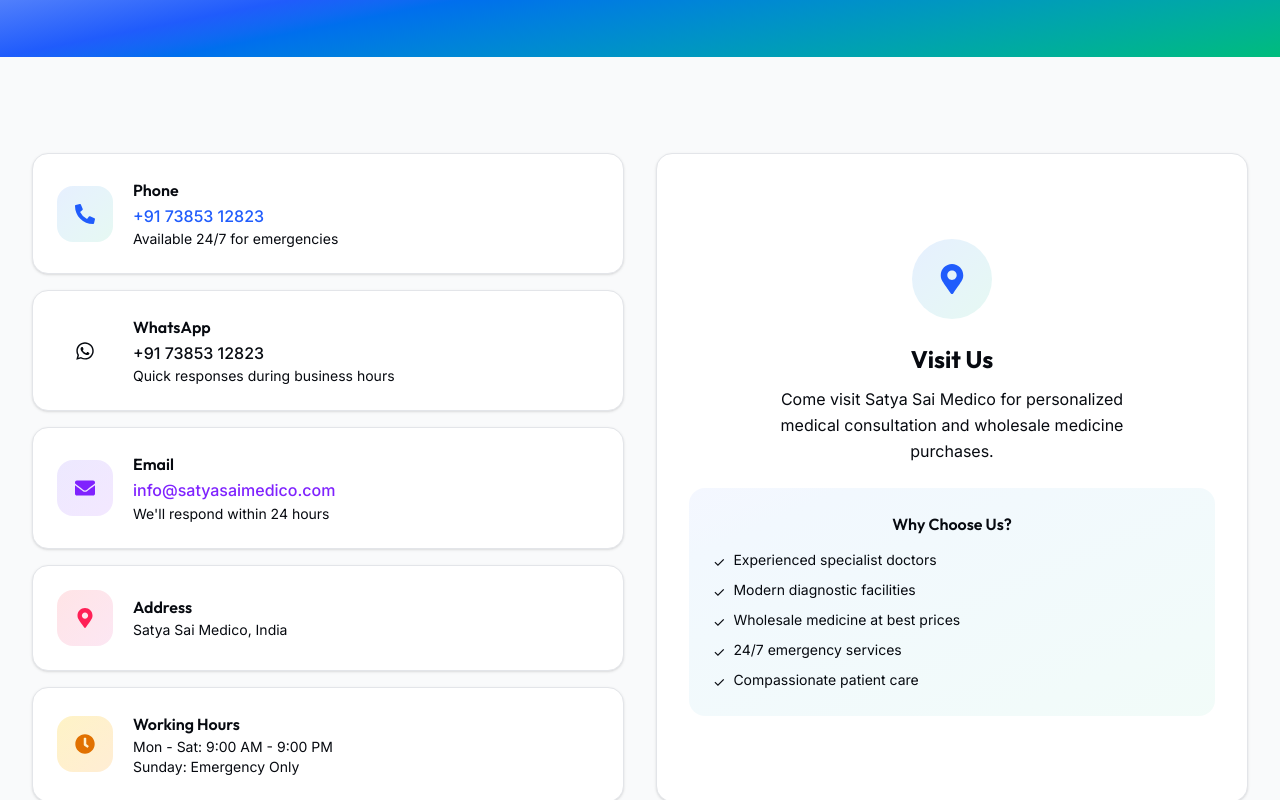
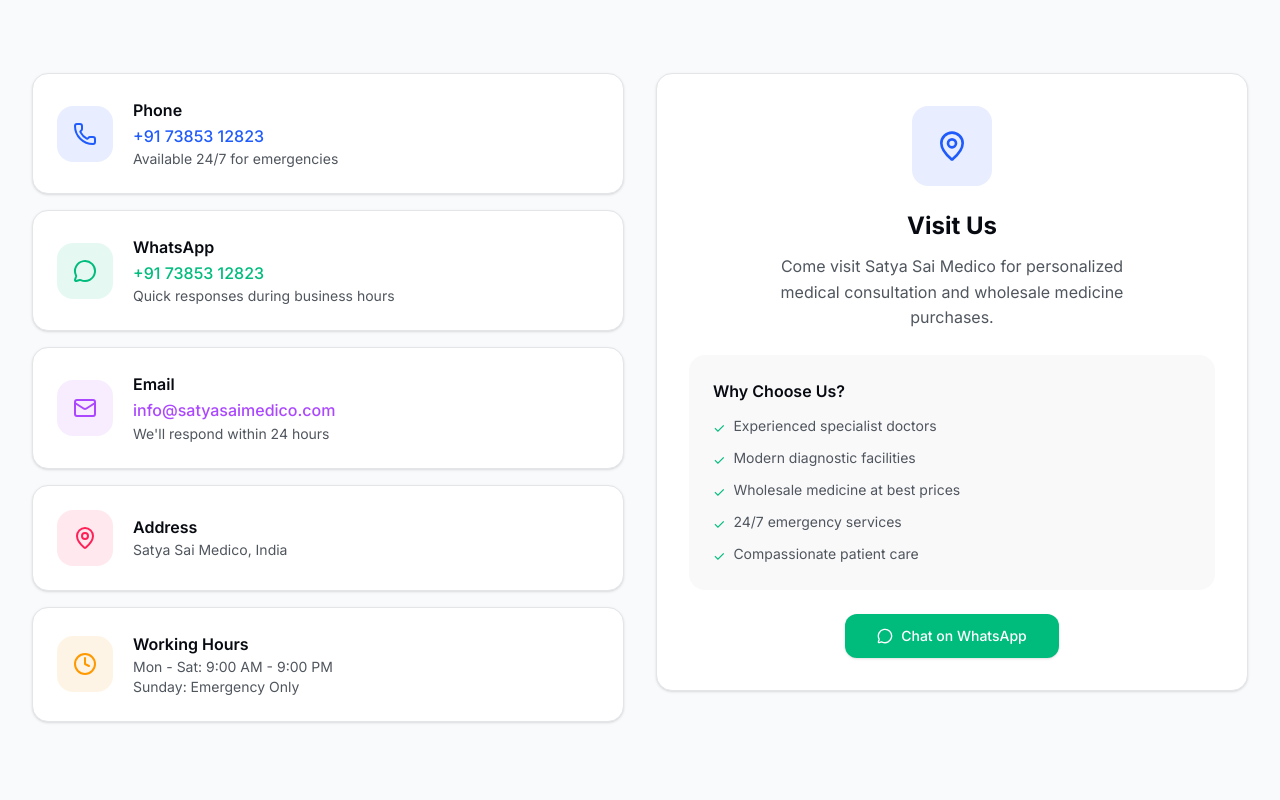
Before and after one commit to amit5216/satya-sai-medico, a React (Vite) app in the folder frontend/: page /contact in a window 1280 px wide. Shown: the part 340-1140 px from the top of the page. Built offline with nearby package versions, Linux system fonts and the light colour scheme.

Commit message:
upadted Contact.jsx

```diff
--- a/frontend/src/pages/Contact.jsx
+++ b/frontend/src/pages/Contact.jsx
@@ -1,131 +1,156 @@
-import { FaPhoneAlt, FaEnvelope, FaMapMarkerAlt, FaWhatsapp, FaClock } from 'react-icons/fa';
+import { Phone, Mail, MapPin, MessageCircle, Clock } from 'lucide-react';
+import { Card, CardContent } from '../components/ui/card';
+import { Button } from '../components/ui/button';
+
+/**
+ * ============================================================
+ * CONTACT PAGE — Public-facing contact info
+ * ============================================================
+ */
+const WHATSAPP_NUMBER = '917385312823';
 
 const Contact = () => {
+  const contactCards = [
+    {
+      icon: Phone,
+      title: 'Phone',
+      value: '+91 73853 12823',
+      subtitle: 'Available 24/7 for emergencies',
+      href: 'tel:+917385312823',
+      color: 'text-primary',
+      bg: 'bg-primary/10'
+    },
+    {
+      icon: MessageCircle,
+      title: 'WhatsApp',
+      value: '+91 73853 12823',
+      subtitle: 'Quick responses during business hours',
+      href: `https://wa.me/${WHATSAPP_NUMBER}?text=${encodeURIComponent('Hello, I need help with a medical query')}`,
+      color: 'text-secondary',
+      bg: 'bg-secondary/10',
+      external: true
+    },
+    {
+      icon: Mail,
+      title: 'Email',
+      value: 'info@satyasaimedico.com',
+      subtitle: "We'll respond within 24 hours",
+      href: 'mailto:info@satyasaimedico.com',
+      color: 'text-chart-4',
+      bg: 'bg-chart-4/10'
+    },
+  ];
+
   return (
-    <div className="pt-20">
+    <div className="min-h-screen bg-background">
       {/* Header */}
-      <section className="bg-gradient-to-br from-primary-dark via-primary to-secondary py-16 md:py-20">
-        <div className="max-w-7xl mx-auto px-4 sm:px-6 lg:px-8 text-center">
-          <h1 className="font-heading text-3xl md:text-5xl font-bold text-white">Contact Us</h1>
-          <p className="text-white/70 mt-4 max-w-2xl mx-auto text-lg">
+      <section className="bg-primary text-primary-foreground py-16 md:py-20 relative overflow-hidden">
+        <div className="absolute inset-0 bg-[radial-gradient(circle_at_30%_50%,rgba(255,255,255,0.08),transparent_50%)]" />
+        <div className="max-w-7xl mx-auto px-4 sm:px-6 lg:px-8 text-center relative">
+          <h1 className="text-3xl md:text-5xl font-bold">Contact Us</h1>
+          <p className="text-primary-foreground/80 mt-4 max-w-2xl mx-auto text-lg">
             We're here to help. Reach out to us through any of the channels below.
           </p>
         </div>
       </section>
 
-      <section className="py-16 md:py-24 bg-light">
+      <section className="py-16 md:py-24">
         <div className="max-w-7xl mx-auto px-4 sm:px-6 lg:px-8">
           <div className="grid md:grid-cols-2 gap-8">
             {/* Contact Cards */}
             <div className="space-y-4">
-              {/* Phone */}
-              <a
-                href="tel:+917385312823"
-                className="flex items-center gap-5 bg-white rounded-2xl p-6 shadow-sm hover:shadow-xl transition-all duration-300 border border-gray-light/50 hover:border-primary/20 group"
-              >
-                <div className="w-14 h-14 rounded-2xl bg-gradient-to-br from-primary/10 to-secondary/10 flex items-center justify-center text-primary text-xl shrink-0 group-hover:scale-110 transition-transform">
-                  <FaPhoneAlt />
-                </div>
-                <div>
-                  <h3 className="font-heading font-semibold text-dark">Phone</h3>
-                  <p className="text-primary font-medium">+91 73853 12823</p>
-                  <p className="text-gray text-sm">Available 24/7 for emergencies</p>
-                </div>
-              </a>
-
-              {/* WhatsApp */}
-              <a
-                href="https://wa.me/917385312823?text=Hello%2C%20I%20need%20help%20with%20a%20medical%20query"
-                target="_blank"
-                rel="noopener noreferrer"
-                className="flex items-center gap-5 bg-white rounded-2xl p-6 shadow-sm hover:shadow-xl transition-all duration-300 border border-gray-light/50 hover:border-whatsapp/20 group"
-              >
-                <div className="w-14 h-14 rounded-2xl bg-whatsapp/10 flex items-center justify-center text-whatsapp text-xl shrink-0 group-hover:scale-110 transition-transform">
-                  <FaWhatsapp />
-                </div>
-                <div>
-                  <h3 className="font-heading font-semibold text-dark">WhatsApp</h3>
-                  <p className="text-whatsapp font-medium">+91 73853 12823</p>
-                  <p className="text-gray text-sm">Quick responses during business hours</p>
-                </div>
-              </a>
-
-              {/* Email */}
-              <a
-                href="mailto:info@satyasaimedico.com"
-                className="flex items-center gap-5 bg-white rounded-2xl p-6 shadow-sm hover:shadow-xl transition-all duration-300 border border-gray-light/50 hover:border-primary/20 group"
-              >
-                <div className="w-14 h-14 rounded-2xl bg-gradient-to-br from-violet-100 to-purple-100 flex items-center justify-center text-violet-600 text-xl shrink-0 group-hover:scale-110 transition-transform">
-                  <FaEnvelope />
-                </div>
-                <div>
-                  <h3 className="font-heading font-semibold text-dark">Email</h3>
-                  <p className="text-violet-600 font-medium">info@satyasaimedico.com</p>
-                  <p className="text-gray text-sm">We'll respond within 24 hours</p>
-                </div>
-              </a>
+              {contactCards.map((item) => (
+                <a
+                  key={item.title}
+                  href={item.href}
+                  target={item.external ? '_blank' : undefined}
+                  rel={item.external ? 'noopener noreferrer' : undefined}
+                  className="block"
+                >
+                  <Card className="hover:shadow-lg hover:border-primary/20 transition-all group">
+                    <CardContent className="p-6 flex items-center gap-5">
+                      <div className={`w-14 h-14 rounded-2xl ${item.bg} flex items-center justify-center shrink-0 group-hover:scale-110 transition-transform`}>
+                        <item.icon className={`h-6 w-6 ${item.color}`} />
+                      </div>
+                      <div>
+                        <h3 className="font-semibold text-foreground">{item.title}</h3>
+                        <p className={`${item.color} font-medium`}>{item.value}</p>
+                        <p className="text-muted-foreground text-sm">{item.subtitle}</p>
+                      </div>
+                    </CardContent>
+                  </Card>
+                </a>
+              ))}
 
               {/* Address */}
-              <div className="flex items-center gap-5 bg-white rounded-2xl p-6 shadow-sm border border-gray-light/50">
-                <div className="w-14 h-14 rounded-2xl bg-gradient-to-br from-rose-100 to-pink-100 flex items-center justify-center text-rose-500 text-xl shrink-0">
-                  <FaMapMarkerAlt />
-                </div>
-                <div>
-                  <h3 className="font-heading font-semibold text-dark">Address</h3>
-                  <p className="text-gray text-sm">Satya Sai Medico, India</p>
-                </div>
-              </div>
+              <Card>
+                <CardContent className="p-6 flex items-center gap-5">
+                  <div className="w-14 h-14 rounded-2xl bg-chart-5/10 flex items-center justify-center shrink-0">
+                    <MapPin className="h-6 w-6 text-chart-5" />
+                  </div>
+                  <div>
+                    <h3 className="font-semibold text-foreground">Address</h3>
+                    <p className="text-muted-foreground text-sm">Satya Sai Medico, India</p>
+                  </div>
+                </CardContent>
+              </Card>
 
               {/* Hours */}
-              <div className="flex items-center gap-5 bg-white rounded-2xl p-6 shadow-sm border border-gray-light/50">
-                <div className="w-14 h-14 rounded-2xl bg-gradient-to-br from-amber-100 to-orange-100 flex items-center justify-center text-amber-600 text-xl shrink-0">
-                  <FaClock />
-                </div>
-                <div>
-                  <h3 className="font-heading font-semibold text-dark">Working Hours</h3>
-                  <p className="text-gray text-sm">Mon - Sat: 9:00 AM - 9:00 PM</p>
-                  <p className="text-gray text-sm">Sunday: Emergency Only</p>
-                </div>
-              </div>
+              <Card>
+                <CardContent className="p-6 flex items-center gap-5">
+                  <div className="w-14 h-14 rounded-2xl bg-chart-3/10 flex items-center justify-center shrink-0">
+                    <Clock className="h-6 w-6 text-chart-3" />
+                  </div>
+                  <div>
+                    <h3 className="font-semibold text-foreground">Working Hours</h3>
+                    <p className="text-muted-foreground text-sm">Mon - Sat: 9:00 AM - 9:00 PM</p>
+                    <p className="text-muted-foreground text-sm">Sunday: Emergency Only</p>
+                  </div>
+                </CardContent>
+              </Card>
             </div>
 
-            {/* Map / Info Card */}
-            <div className="bg-white rounded-2xl p-8 shadow-sm border border-gray-light/50 flex flex-col justify-center">
-              <div className="text-center">
-                <div className="w-20 h-20 mx-auto rounded-full bg-gradient-to-br from-primary/10 to-secondary/10 flex items-center justify-center mb-6">
-                  <FaMapMarkerAlt className="text-primary text-3xl" />
+            {/* Visit Us Card */}
+            <Card className="h-fit">
+              <CardContent className="p-8 text-center">
+                <div className="w-20 h-20 mx-auto rounded-2xl bg-primary/10 flex items-center justify-center mb-6">
+                  <MapPin className="h-8 w-8 text-primary" />
                 </div>
-                <h2 className="font-heading text-2xl font-bold text-dark mb-3">Visit Us</h2>
-                <p className="text-gray max-w-sm mx-auto mb-6">
+                <h2 className="text-2xl font-bold text-foreground mb-3">Visit Us</h2>
+                <p className="text-muted-foreground max-w-sm mx-auto mb-6">
                   Come visit Satya Sai Medico for personalized medical consultation and wholesale medicine purchases.
                 </p>
-                <div className="bg-gradient-to-br from-primary/5 to-secondary/5 rounded-2xl p-6">
-                  <h3 className="font-heading font-semibold text-dark mb-3">Why Choose Us?</h3>
-                  <ul className="text-left text-sm text-gray space-y-2">
-                    <li className="flex items-start gap-2">
-                      <span className="text-success mt-0.5">✓</span>
-                      Experienced specialist doctors
-                    </li>
-                    <li className="flex items-start gap-2">
-                      <span className="text-success mt-0.5">✓</span>
-                      Modern diagnostic facilities
-                    </li>
-                    <li className="flex items-start gap-2">
-                      <span className="text-success mt-0.5">✓</span>
-                      Wholesale medicine at best prices
-                    </li>
-                    <li className="flex items-start gap-2">
-                      <span className="text-success mt-0.5">✓</span>
-                      24/7 emergency services
-                    </li>
-                    <li className="flex items-start gap-2">
-                      <span className="text-success mt-0.5">✓</span>
-                      Compassionate patient care
-                    </li>
+                <div className="bg-muted/50 rounded-2xl p-6 text-left">
+                  <h3 className="font-semibold text-foreground mb-3">Why Choose Us?</h3>
+                  <ul className="text-sm text-muted-foreground space-y-2.5">
+                    {[
+                      'Experienced specialist doctors',
+                      'Modern diagnostic facilities',
+                      'Wholesale medicine at best prices',
+                      '24/7 emergency services',
+                      'Compassionate patient care',
+                    ].map((item) => (
+                      <li key={item} className="flex items-start gap-2">
+                        <span className="text-secondary mt-0.5 shrink-0">✓</span>
+                        {item}
+                      </li>
+                    ))}
                   </ul>
                 </div>
-              </div>
-            </div>
+
+                <a
+                  href={`https://wa.me/${WHATSAPP_NUMBER}?text=${encodeURIComponent('Hello, I need help with a medical query')}`}
+                  target="_blank"
+                  rel="noopener noreferrer"
+                  className="mt-6 inline-block"
+                >
+                  <Button variant="secondary" size="lg">
+                    <MessageCircle className="h-4 w-4" />
+                    Chat on WhatsApp
+                  </Button>
+                </a>
+              </CardContent>
+            </Card>
           </div>
         </div>
       </section>
```
